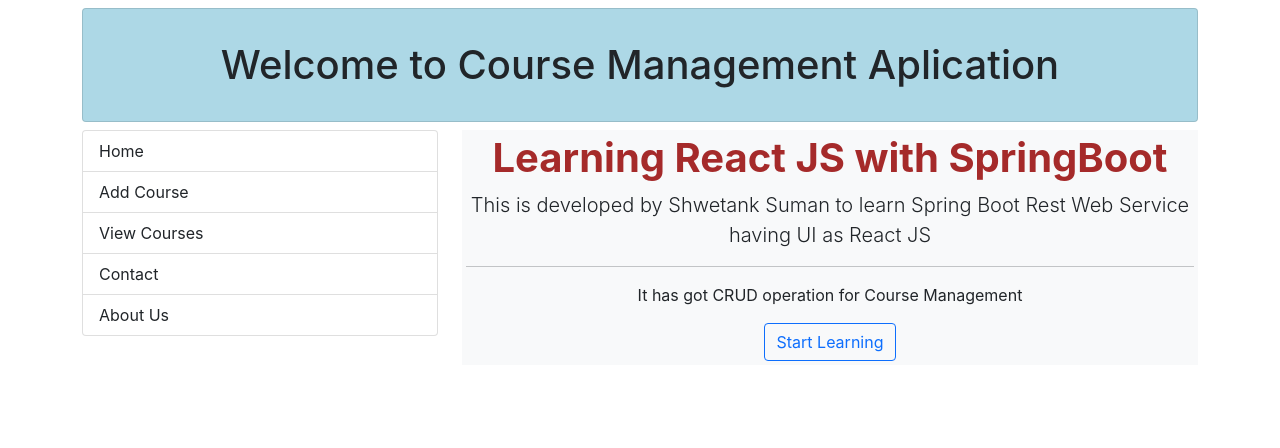
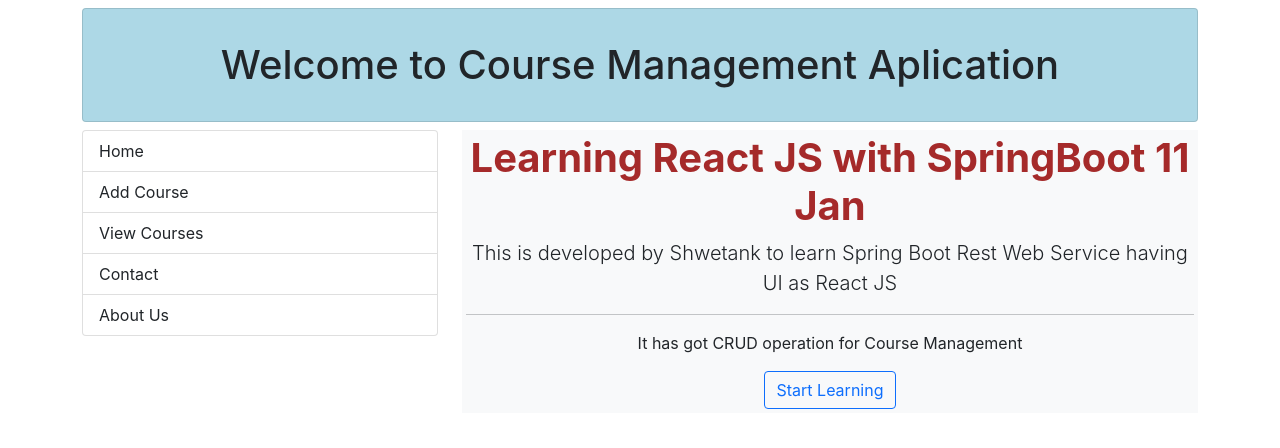
Before and after one commit to sumanshwetank/React-SpringRest-AWS-Devops, a React (Create React App) app in the folder springbootpractice/frontend/: page / in a window 1280 px wide. Shown: the top 448 px of the page. Built offline with nearby package versions, Linux system fonts and the light colour scheme; the HTML template or start-up script is replaced by a standard one.

Commit message:
Updating code

```diff
--- a/springbootpractice/frontend/src/components/Home.js
+++ b/springbootpractice/frontend/src/components/Home.js
@@ -8,8 +8,8 @@
     },[])
     return (
         <div className="bg-light p-1 rounded-lg text-center">
-            <h1 className="display-6" style={{fontWeight:"bold",color:"brown"}}>Learning React JS with SpringBoot</h1>
-            <p className="lead">This is developed by Shwetank Suman to learn Spring Boot Rest Web Service having UI as React JS</p>
+            <h1 className="display-6" style={{fontWeight:"bold",color:"brown"}}>Learning React JS with SpringBoot 11 Jan</h1>
+            <p className="lead">This is developed by Shwetank to learn Spring Boot Rest Web Service having UI as React JS</p>
             <hr className="my-3" />
             <p>It has got CRUD operation for Course Management</p>
             <Container>
```
